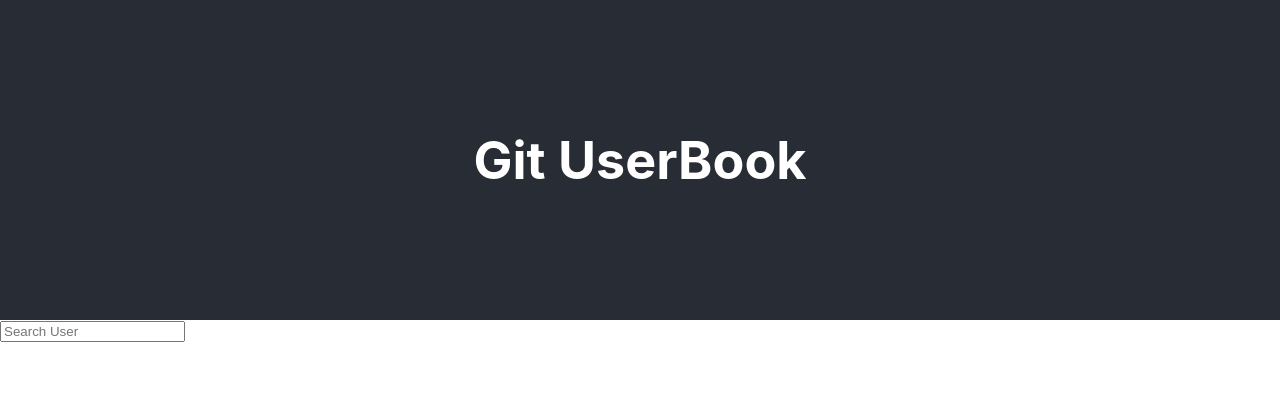
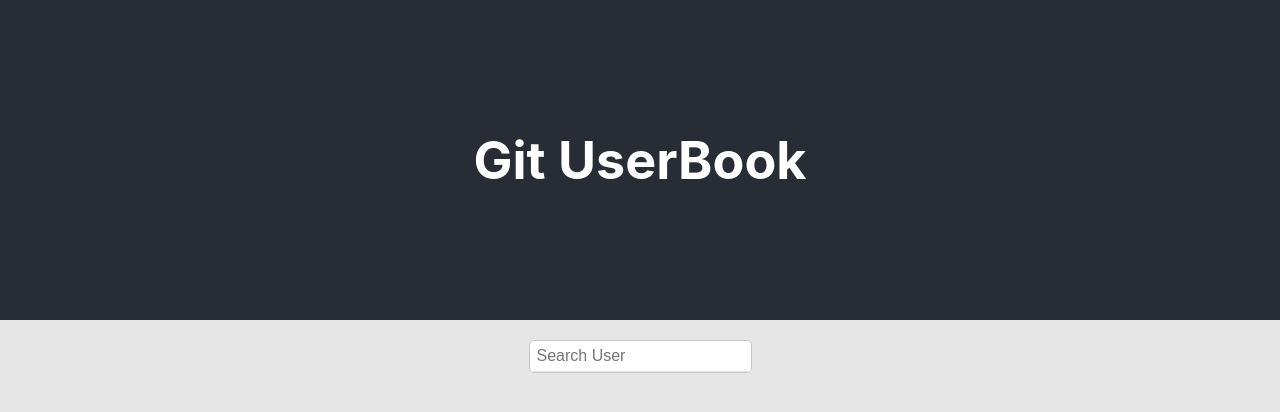
Before and after one commit to vibou/git-userbook, a React (Create React App) app: page / in a window 1280 px wide. Shown: the top 412 px of the page. Built offline with nearby package versions, Linux system fonts and the light colour scheme.

Commit message:
- Add CSS - Bug Fix: Retry search after that "too many request" error is timed out - Add capability to select an item from auto-complete list

```diff
--- a/src/App.css
+++ b/src/App.css
@@ -1,11 +1,19 @@
-.App {
-
+:root {
+  --ultra-light-gray: #e6e6e6;
+  --light-gray: #c6c6c6;
+  --primary: #2196f3;
+  --secondary: #455a64;
+  --error: #f44336;
 }
 
-.App-logo {
-  animation: App-logo-spin infinite 20s linear;
-  height: 40vmin;
-  pointer-events: none;
+input {
+  outline: none;
+}
+
+.App {
+  display: flex;
+  flex-direction: column;
+  height: 100vh;
 }
 
 .App-header {
@@ -20,15 +28,96 @@
   color: white;
 }
 
-.App-link {
-  color: #61dafb;
+.main-content {
+  display: flex;
+  flex-direction: column;
+  align-items: center;
+  justify-content: flex-start;
+  padding: 20px;
+  flex: 1 0;
+  background: var(--ultra-light-gray);
 }
 
-@keyframes App-logo-spin {
-  from {
-    transform: rotate(0deg);
+.autocomplete-container {
+  background: white;
+  border: 1px solid var(--light-gray);
+  border-radius: 5px;
+}
+.autocomplete-container .no-result, .autocomplete-container .api-error {
+  font-size: 0.8em;
+  color: var(--error);
+  padding: 4px;
+}
+.autocomplete-container .input-container {
+  display: flex;
+  padding: 5px;
+  border-bottom: 1px solid var(--ultra-light-gray);
+  position: relative;
+}
+
+.autocomplete-container input {
+  font-size: 1em;
+  width: 100%;
+  border: none;
+}
+
+.autocomplete-list {
+  list-style-type: none;
+  margin: 0;
+  padding: 0;
+  border-radius: 5px;
+  max-height: 300px;
+  overflow-y: scroll;
+}
+
+.autocomplete-list-item {
+  padding: 10px 5px;
+  border-bottom: 1px solid var(--ultra-light-gray);
+  cursor: pointer;
+}
+
+.autocomplete-list-item:hover {
+  background: var(--primary);
+  color: white;
+}
+
+.autocomplete-container .input-container .lds-ripple {
+  transform: scale(0.5);
+  position: absolute;
+  right: -12px;
+  top: -16px;
+}
+
+.lds-ripple {
+  display: inline-block;
+  position: relative;
+  width: 64px;
+  height: 64px;
+}
+
+.lds-ripple div {
+  position: absolute;
+  border: 4px solid var(--secondary);
+  opacity: 1;
+  border-radius: 50%;
+  animation: lds-ripple 1s cubic-bezier(0, 0.2, 0.8, 1) infinite;
+}
+.lds-ripple div:nth-child(2) {
+  animation-delay: -0.5s;
+}
+@keyframes lds-ripple {
+  0% {
+    top: 28px;
+    left: 28px;
+    width: 0;
+    height: 0;
+    opacity: 1;
   }
-  to {
-    transform: rotate(360deg);
+  100% {
+    top: -1px;
+    left: -1px;
+    width: 58px;
+    height: 58px;
+    opacity: 0;
   }
 }
--- a/src/App.js
+++ b/src/App.js
@@ -34,9 +34,11 @@ function App() {
           setTimeout(() => {
             clearInterval(interval);
             setDisableAutocomplete(0);
+            controller.forceUpdateAutocomplete();
           }, remainingTime);
         } else {
           setDisableAutocomplete(0);
+          controller.forceUpdateAutocomplete()
         }
 
       })();
@@ -53,6 +55,9 @@ function App() {
       </header>
       <div className="main-content">
         <Autocomplete placeholder="Search User" disabled={disableAutocomplete} controller={controller} />
+        {controller.select &&
+          <div>You have selected: {controller.select}</div>
+        }
       </div>
     </div>
   );
--- a/src/Autocomplete.js
+++ b/src/Autocomplete.js
@@ -6,17 +6,22 @@ function Autocomplete(props) {
     const onChange = (e) => controller.input = e.target.value;
     return (
         <div className="autocomplete-container">
-            <input type="text" disabled={disabled} placeholder={placeholder} value={controller.input} onChange={onChange}  />
+            <div className="input-container">
+                <input type="text" disabled={disabled} placeholder={placeholder} value={controller.input} onChange={onChange}  />
+                {disabled > 0 &&
+                    <div className="lds-ripple"><div></div><div></div></div>
+                }
+            </div>
             {   disabled > 0 ? (
-                    <div className="api-error">Too many request please wait {disabledStr} seconds</div>
+                    <div className="api-error">Too many requests please wait {disabledStr} seconds</div>
                 ):
-                controller.input.length > 0 && controller.values.length === 0 ? (
+                !controller.select && controller.input.length > 0 && controller.values.length === 0 ? (
                     <div className="no-result">No result found</div>
                 ) : (
                     <ul className="autocomplete-list">
                     {
                         controller.values.map((v, idx) =>
-                            <li className="autocomplete-list-item" key={idx}>{v}</li>)
+                            <li className="autocomplete-list-item" key={idx} onClick={() => controller.select = v}>{v}</li>)
                     }
                  </ul>
                 )
--- a/src/AutocompleteController.js
+++ b/src/AutocompleteController.js
@@ -4,6 +4,7 @@ class AutocompleteController {
     constructor() {
         [this._input, this._setInput] = useState("");
         [this._values, this._setValues] = useState([]);
+        [this._select, this._setSelect] = useState(undefined);
 
         this._handler = undefined;
     }
@@ -13,8 +14,19 @@ class AutocompleteController {
     }
 
     set input(newValue) {
+        this._setSelect(undefined);
         this._setInput(newValue);
         this._updateAutocomplete(newValue);
+    }
+
+    get select() {
+        return this._select;
+    }
+
+    set select(value) {
+        this._setInput(value);
+        this._setSelect(value);
+        this._setValues([]);
     }
 
     get values() {
@@ -27,6 +39,10 @@ class AutocompleteController {
 
     get handler() {
         return this._handler;
+    }
+
+    async forceUpdateAutocomplete() {
+        return this._updateAutocomplete(this.input);
     }
 
     async _updateAutocomplete(value) {
```
Also changed, not shown: 1 other file (tests, documents, lock files or other folders).
